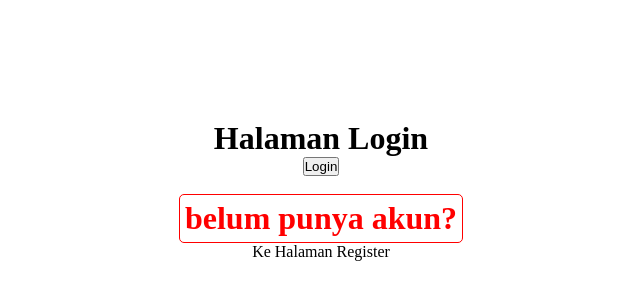
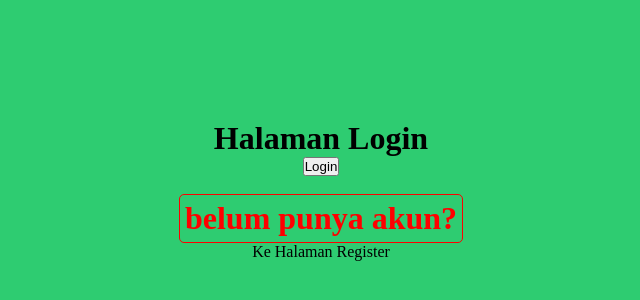
Before and after one commit to ItsQii/PemrogramanFramework, a Next.js app in the folder Praktikum_05/my-app/: page /auth/login in a window 1280 px wide. Shown: the part 210-510 px from the top of the page, without its empty margins (319-959 px from the left). Built offline with nearby package versions, Linux system fonts and the light colour scheme.

Commit message:
kangkah 8

```diff
--- a/Praktikum_05/my-app/package.json
+++ b/Praktikum_05/my-app/package.json
@@ -22,6 +22,7 @@
   "devDependencies": {
     "autoprefixer": "^10.4.27",
     "postcss": "^8.5.6",
+    "sass": "^1.97.3",
     "tailwindcss": "^3.4.19"
   }
 }
--- /dev/null
+++ b/Praktikum_05/my-app/src/styles/colors.scss
@@ -0,0 +1,7 @@
+$schema:(
+    color-primary: #3498db,
+    color-secondary: #2ecc71,
+    color-background: #ecf0f1,
+    color-text: #2c3e50,
+    color-accent: #e74c3c
+)
--- a/Praktikum_05/my-app/src/views/auth/login/index.tsx
+++ b/Praktikum_05/my-app/src/views/auth/login/index.tsx
@@ -1,6 +1,7 @@
 import Link from "next/link";
 import { useRouter } from "next/router";
-import styles from "./login.module.css";
+//import styles from "./login.module.css";
+import styles from "./login.module.scss";
 
 const TampilanLogin = () => {
   const { push } = useRouter();
--- /dev/null
+++ b/Praktikum_05/my-app/src/views/auth/login/login.module.scss
@@ -0,0 +1,10 @@
+@import "@/styles/colors.scss";
+
+.login{
+    display: flex;
+    flex-direction: column;
+    align-items: center;
+    justify-content: center;
+    height: 100vh;
+    background-color: map-get($map: $schema, $key:color-secondary);
+}
```
Also changed, not shown: 1 other file (tests, documents, lock files or other folders).
